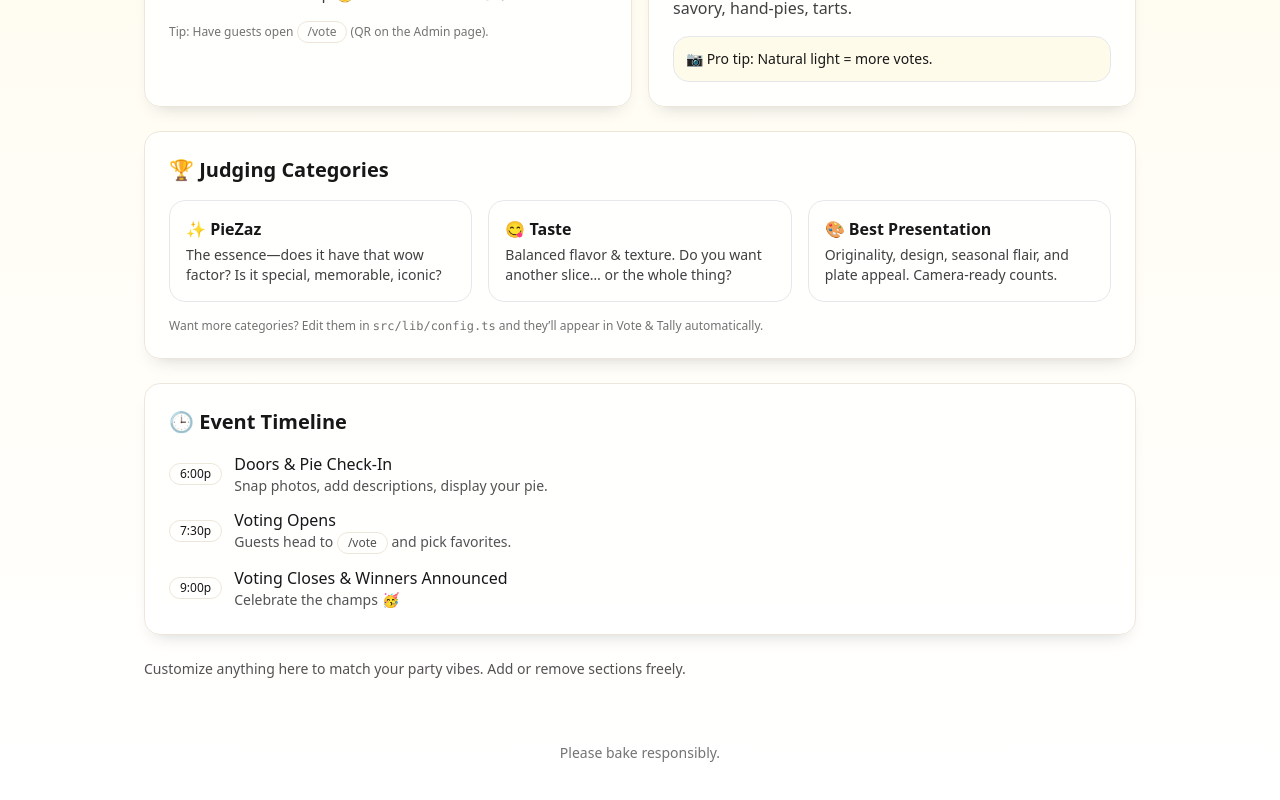
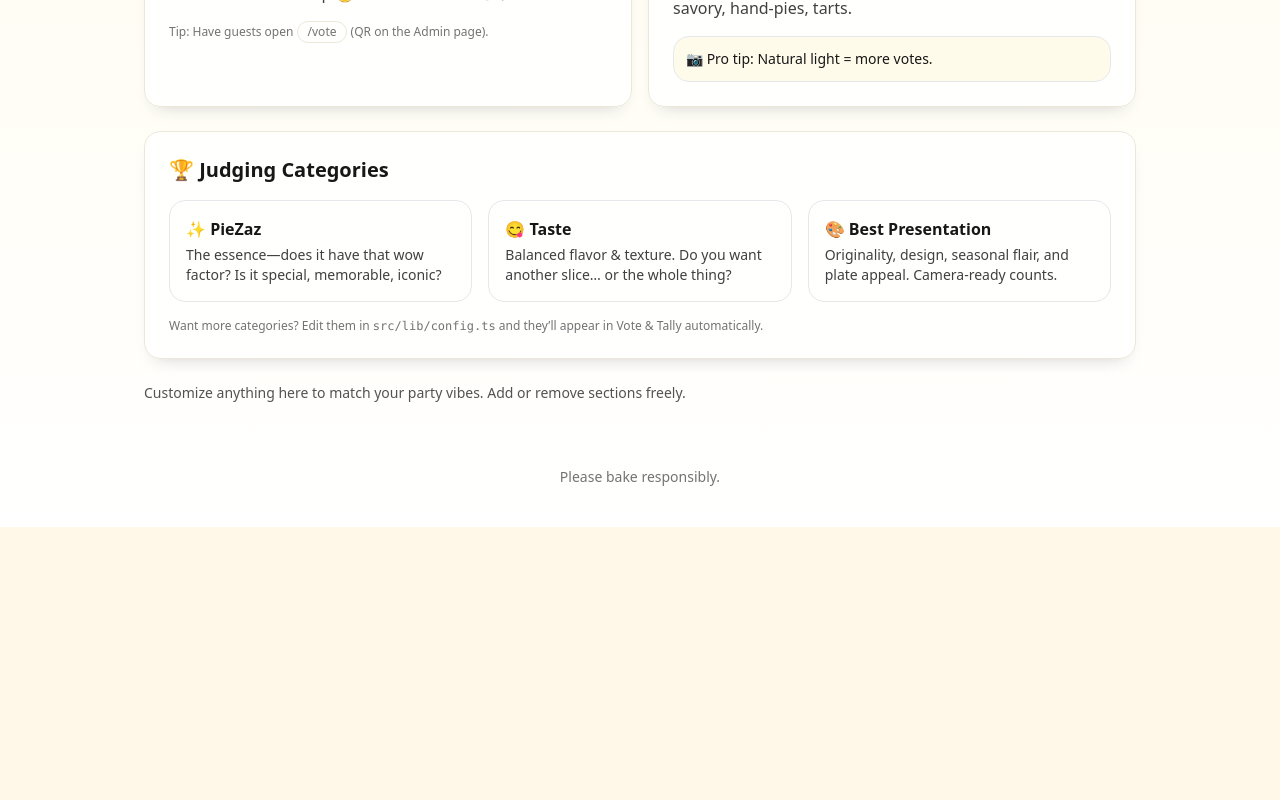
Before and after one commit to jcg-development/pie-party, a Next.js app: page /rules in a window 1280 px wide. Shown: the part 408-1208 px from the top of the page. After the commit the page ends 935 px from the top, so only its background shows below. Built offline with nearby package versions, Linux system fonts and the light colour scheme.

Commit message:
Remove timeline section from rules page
- Keep timeline only on home page as requested
- Rules page now focuses on judging rules and submission guidelines

```diff
--- a/src/app/rules/page.tsx
+++ b/src/app/rules/page.tsx
@@ -70,34 +70,6 @@ export default function RulesPage() {
         </p>
       </section>
 
-      {/* Timeline */}
-      <section className="card p-6">
-        <h3 className="text-xl font-semibold flex items-center gap-2">🕒 Event Timeline</h3>
-        <div className="mt-4 space-y-3">
-          <div className="flex items-center gap-3">
-            <span className="badge">6:00p</span>
-            <div>
-              <div className="font-medium">Doors & Pie Check-In</div>
-              <div className="text-sm text-neutral-600">Snap photos, add descriptions, display your pie.</div>
-            </div>
-          </div>
-          <div className="flex items-center gap-3">
-            <span className="badge">7:30p</span>
-            <div>
-              <div className="font-medium">Voting Opens</div>
-              <div className="text-sm text-neutral-600">Guests head to <span className="badge">/vote</span> and pick favorites.</div>
-            </div>
-          </div>
-          <div className="flex items-center gap-3">
-            <span className="badge">9:00p</span>
-            <div>
-              <div className="font-medium">Voting Closes & Winners Announced</div>
-              <div className="text-sm text-neutral-600">Celebrate the champs 🥳</div>
-            </div>
-          </div>
-        </div>
-      </section>
-
       {/* Footer note */}
       <p className="text-sm text-neutral-600">
         Customize anything here to match your party vibes. Add or remove sections freely.
```
